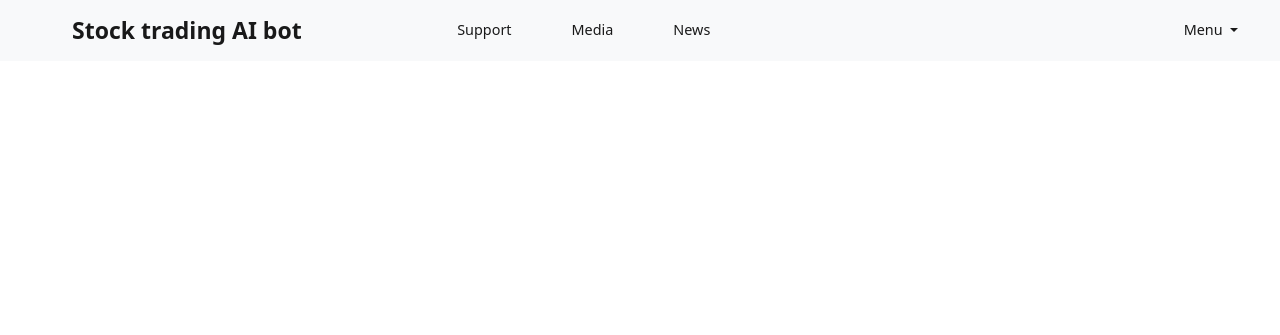
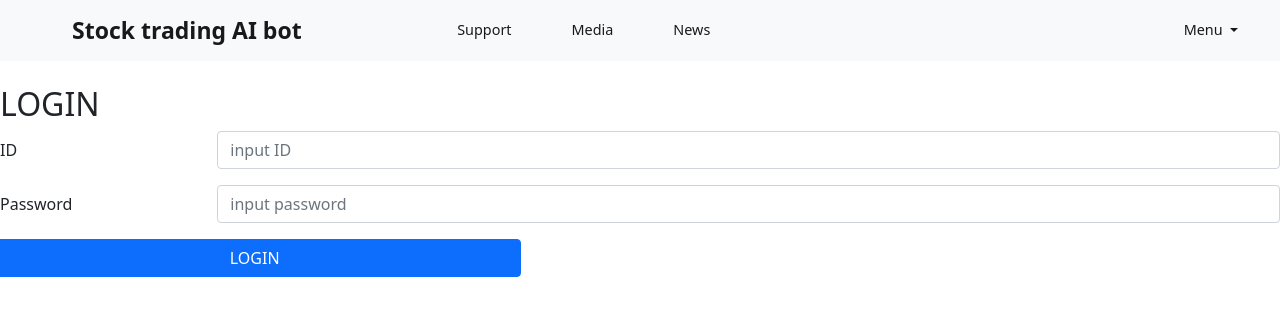
Before and after one commit to LeeBohyun/OSS_team19_project, a plain HTML site: page login.html in a window 1280 px wide. Drawn offline with nearby package versions, Linux system fonts and the light colour scheme.

Commit message:
Update login.html 로그인 창 추가 회원가입 id 약간 변경

```diff
--- a/login.html
+++ b/login.html
@@ -58,11 +58,45 @@
               </div>
             </div>
           </nav>
+
+          <content id = "login" class="container">
+            <h2>LOGIN</h2>
+                <div class="mb-3 row">
+                    <label for="inputID" class="col-sm-2 col-form-label">ID</label>
+                    <div class="col-sm-10">
+                    <input type="ID" class="form-control" id="inputID" placeholder="input ID">
+                    </div>
+                </div>
+                <div class="mb-3 row">
+                    <label for="inputPassword" class="col-sm-2 col-form-label">Password</label>
+                    <div class="col-sm-10">
+                    <input type="password" class="form-control" id="inputPassword" placeholder="input password">
+                    </div>
+                </div>
+                <div class="mb-3 row col-sm-5">
+                    <button id ="loginbtn" type="submit" class="btn btn-primary mb-3">LOGIN</button>
+            </content>
         <!-- Option 1: Bootstrap Bundle with Popper -->
         <script
             src="https://cdn.jsdelivr.net/npm/bootstrap@5.1.3/dist/js/bootstrap.bundle.min.js"
             integrity="sha384-ka7Sk0Gln4gmtz2MlQnikT1wXgYsOg+OMhuP+IlRH9sENBO0LRn5q+8nbTov4+1p"
             crossorigin="anonymous"
         ></script>
+        <script>
+            let button = document.querySelector("#loginbtn");
+
+            button.addEventListener("click", ()=>{
+                let id_element = document.querySelector("#inputID");
+                let password_element = document.querySelector("#inputPassword");
+
+                const id = id_element.value;
+                const password = password_element.value;
+
+                if(!id.length || !password.length )
+                    console.log("err");
+                else
+                    console.log(id, password)
+            });
+        </script>
     </body>
 </html>
```
Also changed, not shown: signup.html (+3 -3 lines).
